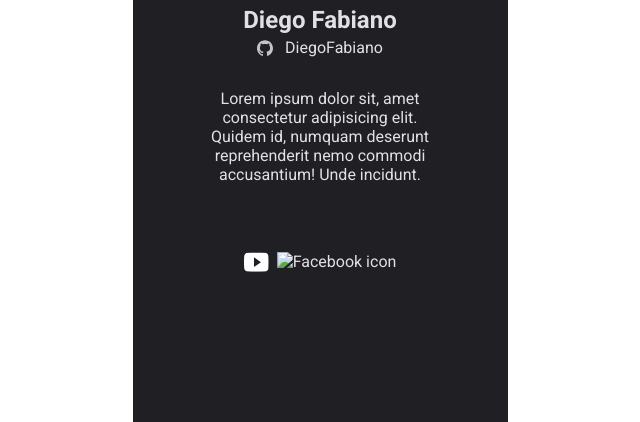
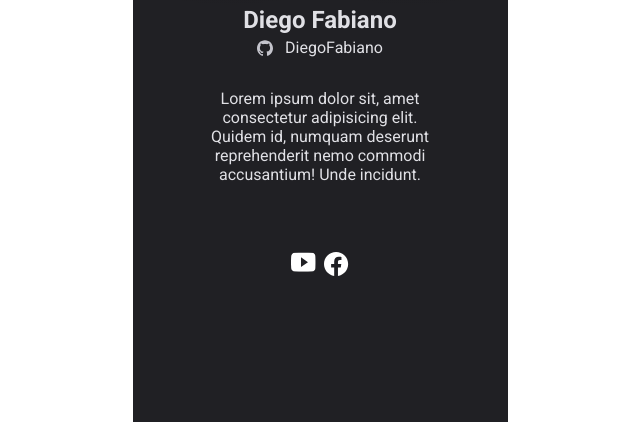
Before and after one commit to DevDiegoFabiano/cracha-nlw, a plain HTML site: page index.html in a window 1280 px wide. Shown: the part 390-812 px from the top of the page, without its empty margins (320-960 px from the left). Drawn offline with Linux system fonts and the light colour scheme; no server answers.

Commit message:
Update index.html

```diff
--- a/index.html
+++ b/index.html
@@ -50,7 +50,7 @@
           <li class="linkedin">
             <a id="userLinkedin" href="https://facebook.com/" target="_blank">
               <img
-                src="images/redes sociais/Facebook.svg"
+                src="images/Facebook.svg"
                 alt="Facebook icon"
               />
             </a>
```
